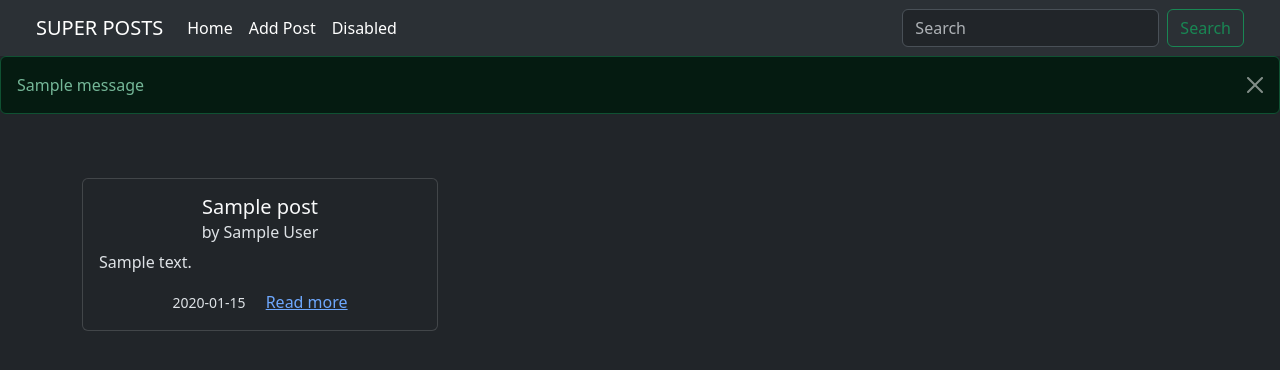
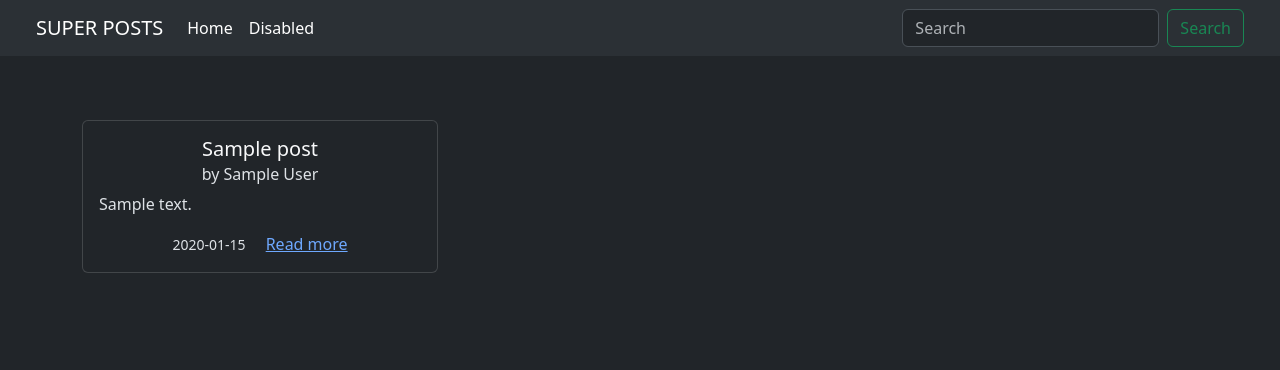
Before and after one commit to ade555/search-functionality-in-django, a Django app: page / in a window 1280 px wide. Shown: the top 370 px of the page. Run offline with Django 4.2, Linux system fonts and the light colour scheme; tables that the repository leaves empty hold one stand-in row (values such as "Sample post"); one stand-in notice (Sample message) is shown.

Commit message:
removed extra codes

```diff
--- a/blog/templates/blog/index.html
+++ b/blog/templates/blog/index.html
@@ -10,11 +10,11 @@
       <div class="col-md-4 my-3">
             <div class="card" >
                 <div class="card-body">
-                <h5 class="card-title"><a href="{% url 'blog-read-post' post.id %}" class="text-decoration-none text-light">{{post.title}}</a></h5>
+                <h5 class="card-title"><a href="#" class="text-decoration-none text-light">{{post.title}}</a></h5>
                 <h6 class="card-subtitle mb-2 muted">by {{post.author}}</h6>
                 <p class="card-text text-start">{{post.content|truncatechars:200}}</p>
                 <small class="card-link">{{ post.date_published|date:"Y-m-d" }}</small>
-                <a href="{% url 'blog-read-post' post.id %}" class="card-link">Read more</a>
+                <a href="#" class="card-link">Read more</a>
                 </div>
             </div>
         </div>
--- a/blog/templates/blog/search_post.html
+++ b/blog/templates/blog/search_post.html
@@ -13,11 +13,11 @@
             <div class="col-md-4 my-3">
                 <div class="card" >
                     <div class="card-body">
-                    <h5 class="card-title"><a href="{% url 'blog-read-post' post.id %}" class="text-decoration-none text-light">{{post.title}}</a></h5>
+                    <h5 class="card-title"><a href="#" class="text-decoration-none text-light">{{post.title}}</a></h5>
                     <h6 class="card-subtitle mb-2 muted">by {{post.author}}</h6>
                     <p class="card-text text-start">{{post.content|truncatechars:200}}</p>
                     <small class="card-link">{{ post.date_published|date:"Y-m-d" }}</small>
-                    <a href="{% url 'blog-read-post' post.id %}" class="card-link">Read more</a>
+                    <a href="#" class="card-link">Read more</a>
                     </div>
                 </div>
             </div>
--- a/blog/urls.py
+++ b/blog/urls.py
@@ -3,7 +3,5 @@ from . import views
 
 urlpatterns = [
     path('', views.home, name='blog-list-view'),
-    path('add_post/', views.add_post, name='blog-add-post'),
-    path('read/<int:pk>/', views.read_post, name='blog-read-post'),
     path('search/', views.search_post, name='blog-search-post'),
 ]
--- a/blog/views.py
+++ b/blog/views.py
@@ -1,32 +1,13 @@
-from django.shortcuts import render, redirect, get_object_or_404
-from django.contrib import messages
+from django.shortcuts import render
 from django.db.models import Q
 from .models import Post
-from .forms import PostForm
 
 # Post list view.
 def home(request):
     posts = Post.objects.all().order_by('-date_published')
     return render(request, 'blog/index.html', {'posts':posts})
 
-# Create post.
-def add_post(request):
-    if request.method=='POST':
-        form = PostForm(request.POST)
-        if form.is_valid():
-            form.save()
-            messages.success(request, "Your new post has been added!")
-            return redirect('blog-list-view')
-    else:
-        form = PostForm()
-    return render(request, 'blog/add_post.html', {'form':form})
-
-# Post detail view.
-def read_post(request, pk):
-    post = get_object_or_404(Post, id=pk)
-    return render(request, 'blog/read_post.html', {'post':post})
-
-# View for post search
+# View for search feature
 def search_post(request):
     if request.method == 'POST':
         search_query = request.POST['search_query']
--- a/templates/base.html
+++ b/templates/base.html
@@ -21,9 +21,6 @@
                 <a class="nav-link active" aria-current="page" href="{% url 'blog-list-view' %}">Home</a>
               </li>
               <li class="nav-item">
-                <a class="nav-link active" href="{% url 'blog-add-post' %}">Add Post</a>
-              </li>
-              <li class="nav-item">
                 <a class="nav-link active">Disabled</a>
               </li>
             </ul>
@@ -35,15 +32,6 @@
           </div>
         </div>
       </nav>
-
-      {% if messages %}
-    {% for message in messages %}
-        <div class="alert alert-success alert-dismissible fade show" role="alert">
-            {{ message }}
-            <button type="button" class="btn-close" data-bs-dismiss="alert" aria-label="Close"></button>
-        </div>
-    {% endfor %}
-{% endif %}
       {% block content %}
 
       {% endblock content %}
```
Also changed, not shown: blog/forms.py (deleted, +0 -19 lines), blog/templates/blog/add_post.html (deleted, +0 -17 lines), blog/templates/blog/read_post.html (deleted, +0 -9 lines).
